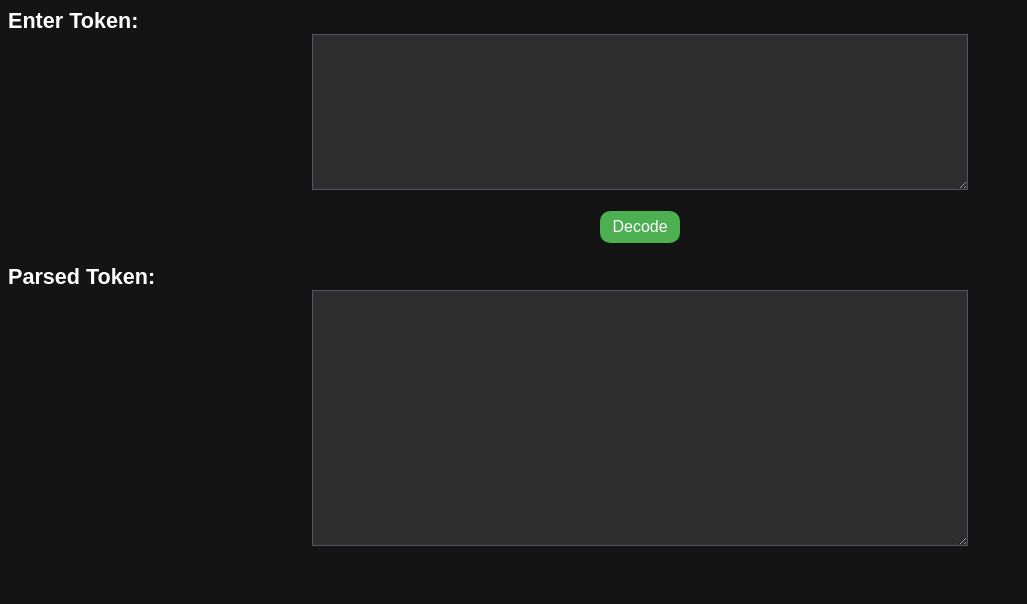
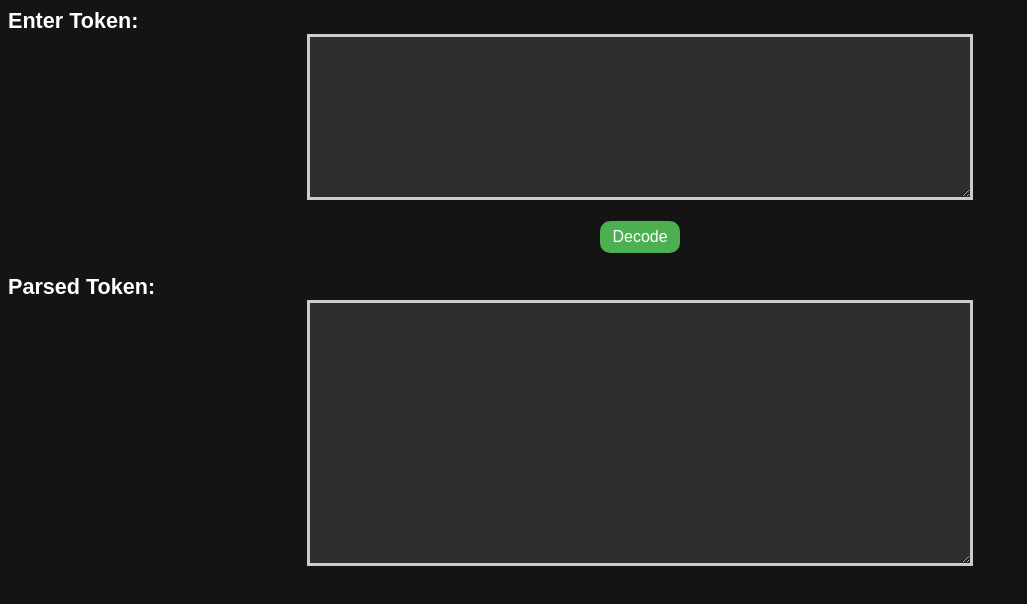
Before and after one commit to cccs-cat001/jwt-parser-site, a plain HTML site: page index.html in a window 1280 px wide. Shown: the whole page, without its empty margins (0-1027 px from the left). Drawn offline with Linux system fonts and the light colour scheme.

Commit message:
made text area prettier

```diff
--- a/styles.css
+++ b/styles.css
@@ -24,12 +24,14 @@ label{
     font-size: larger
 }
 textarea {
+    border: 3px solid #cccccc;
+    padding: 5px;
+    font-family: Tahoma, sans-serif;
     background-color:rgb(46, 46, 46);
     width: 650px;
     color:white;
     height: 150px;
     font-size: large;
-    border-color: #535362;
 }
 .centered {
     align-items: center;
```
